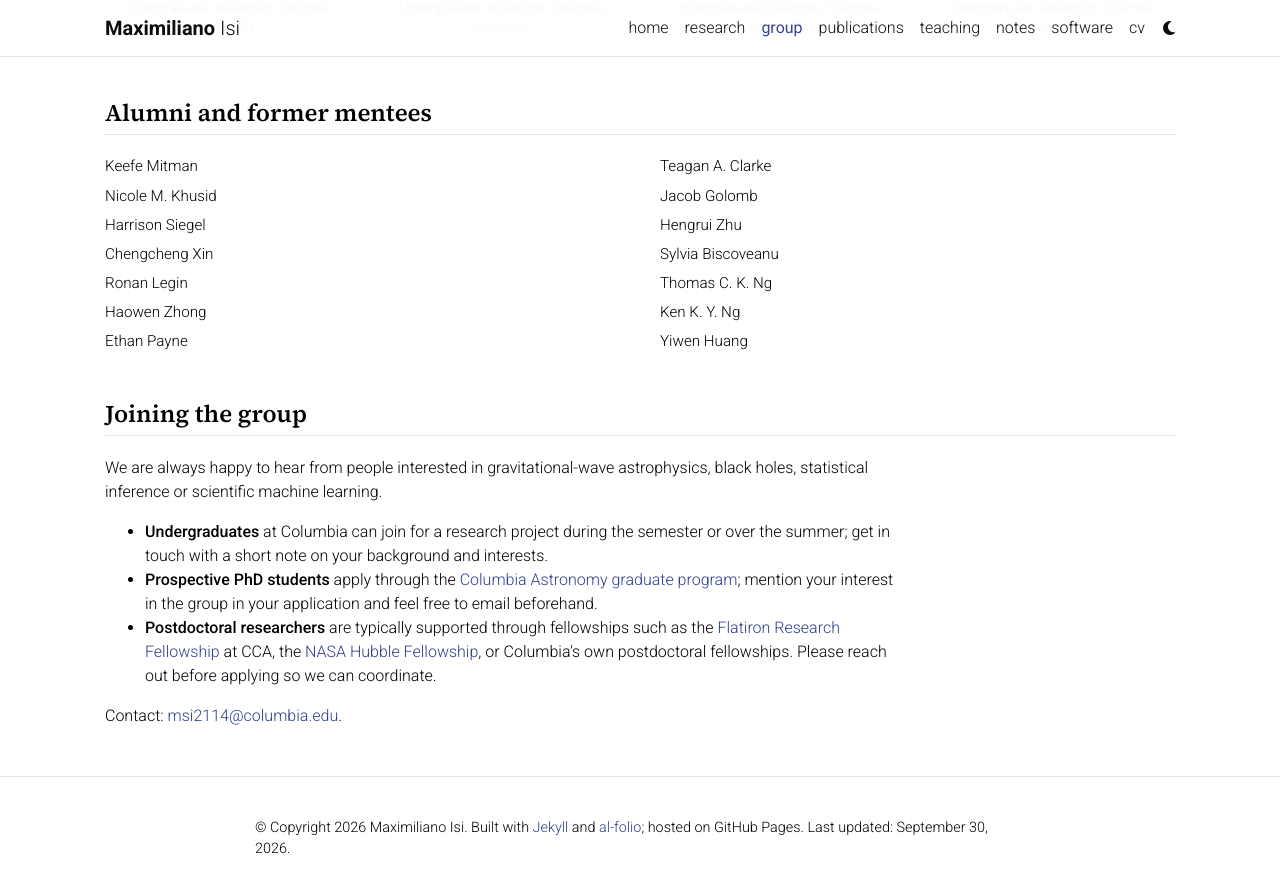
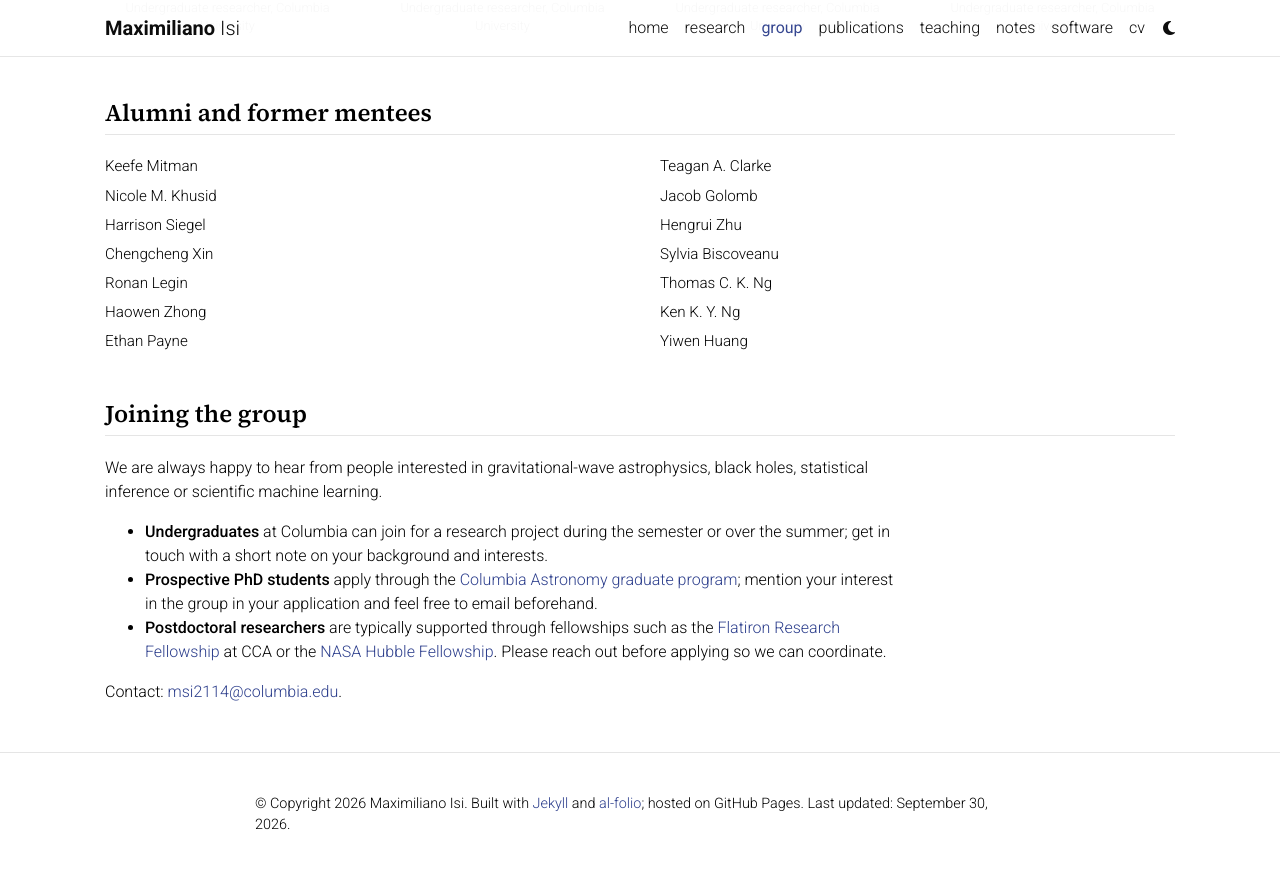
Before and after one commit to maxisi/maxisi.github.io, a Jekyll site: the page built from _pages/group.md, in a window 1280 px wide and 900 px high, scrolled down 1521 px. Shown: the top 893 px of the window. Built offline with Jekyll 4.4.1, drawn with Linux system fonts in a browser that asks for light colours; some web fonts are replaced; comment, search, counter and statistics services are not loaded; a style sheet for code colours, icons or effects is not loaded.

Commit message:
Drop mention of Columbia postdoctoral fellowships from Join section
Co-Authored-By: Claude Opus 5.5 <noreply@anthropic.com>

```diff
--- a/_pages/group.md
+++ b/_pages/group.md
@@ -50,8 +50,8 @@ black holes, statistical inference or scientific machine learning.
   mention your interest in the group in your application and feel free to email beforehand.</li>
   <li><strong>Postdoctoral researchers</strong> are typically supported through fellowships such as the
   <a href="https://www.simonsfoundation.org/flatiron/center-for-computational-astrophysics/">Flatiron Research Fellowship</a>
-  at CCA, the <a href="https://www.stsci.edu/stsci-research/fellowships/nasa-hubble-fellowship-program">NASA Hubble Fellowship</a>,
-  or Columbia's own postdoctoral fellowships. Please reach out before applying so we can coordinate.</li>
+  at CCA or the <a href="https://www.stsci.edu/stsci-research/fellowships/nasa-hubble-fellowship-program">NASA Hubble Fellowship</a>.
+  Please reach out before applying so we can coordinate.</li>
 </ul>
 <p>Contact: <a href="mailto:{{ site.email | encode_email }}">{{ site.email }}</a>.</p>
 </div>
```
